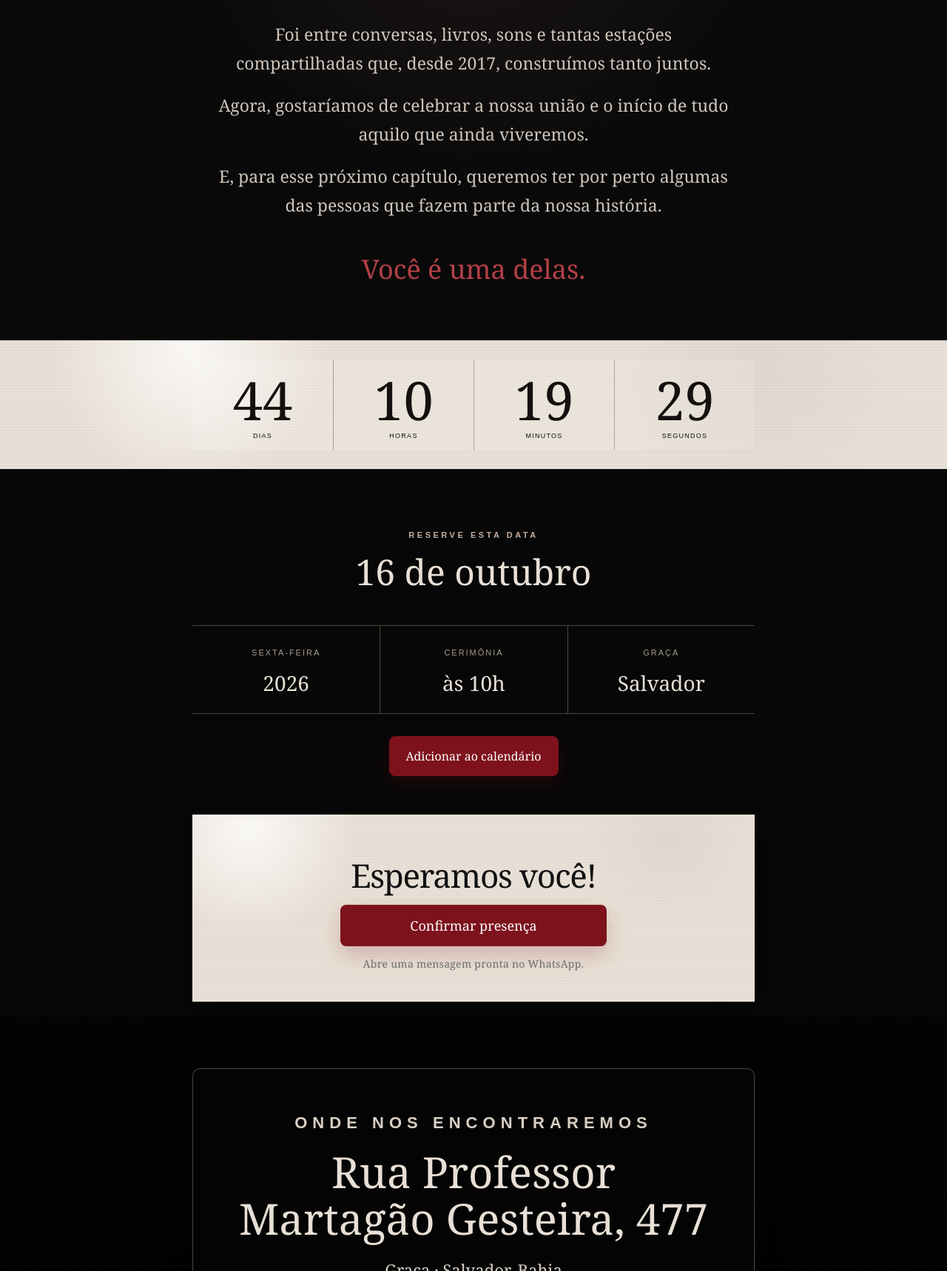
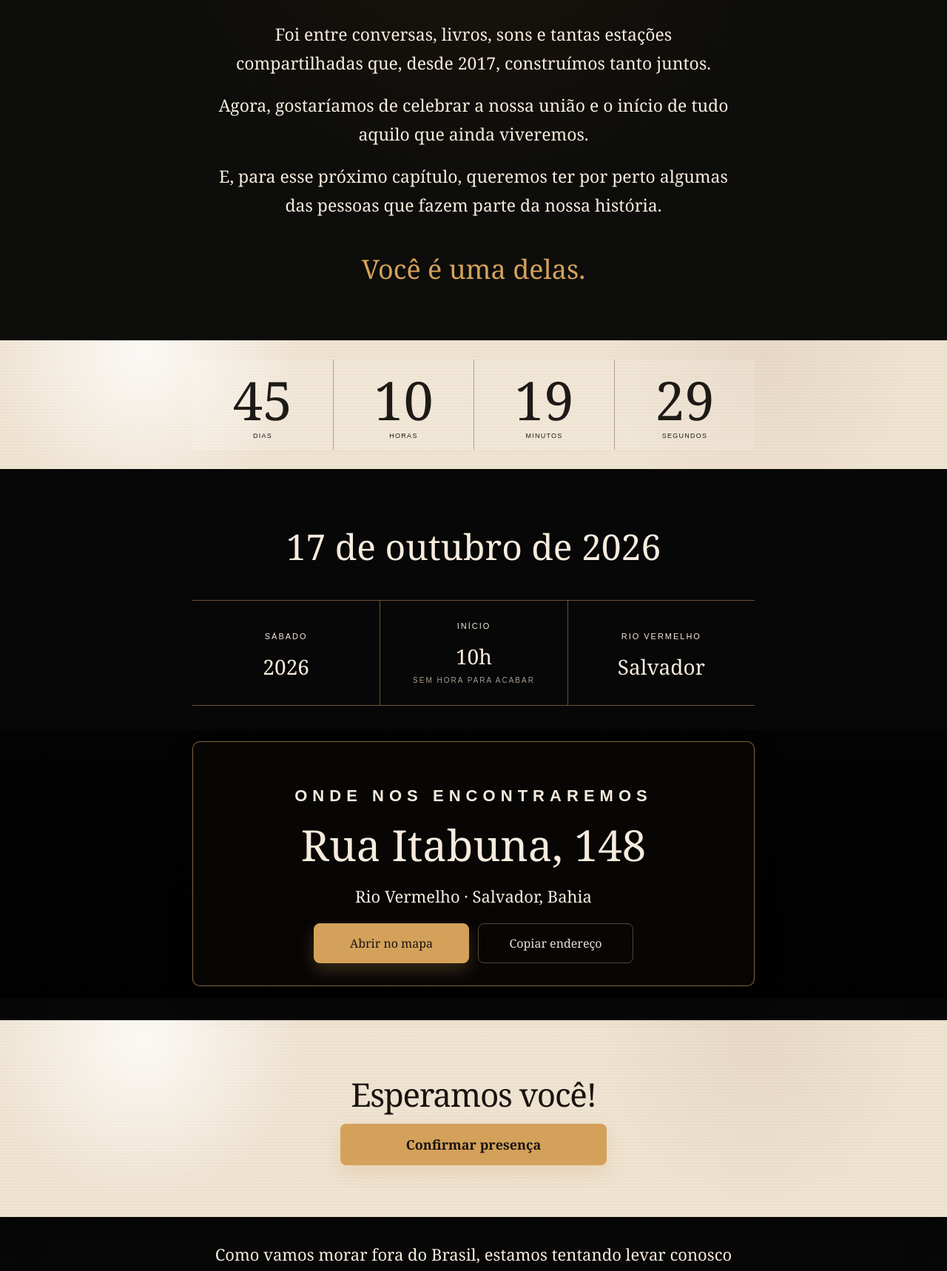
Before and after one commit to BrunoEduardo45/ConviteCasamento, a plain HTML site: page Festa.html in a window 1280 px wide. Shown: the part 1082-2800 px from the top of the page at 74% size. Drawn offline with Linux system fonts and the light colour scheme.

Commit message:
Atualizações festa

```diff
--- a/Festa.html
+++ b/Festa.html
@@ -4,12 +4,12 @@
 <head>
   <meta charset="UTF-8">
   <meta name="viewport" content="width=device-width, initial-scale=1.0">
-  <meta name="description" content="Convite de casamento de Bruno Eduardo e Beatriz Biscarde">
-  <title>Bruno Eduardo & Beatriz Biscarde | 16.10.2026</title>
+  <meta name="description" content="Convite da festa de Bruno Eduardo e Beatriz Biscarde">
+  <title>Bruno Eduardo & Beatriz Biscarde | 17.10.2026</title>
   <link rel="stylesheet" href="style.css">
 </head>
 
-<body>
+<body data-page="festa">
   <main>
     <section class="hero">
       <div class="hero-photo"></div>
@@ -21,7 +21,7 @@
           <em>&amp;</em>
           Bruno Eduardo
         </h1>
-        <strong class="date">16 · 10 · 2026</strong><small>Salvador · Bahia</small>
+        <p class="festa-callout">Festa do casamento</p>
         <a class="scroll" href="#convite">Abrir convite ↓</a>
       </div>
     </section>
@@ -45,40 +45,49 @@
       </div>
     </section>
 
-    <section class="when section">
-      <p class="eyebrow">Reserve esta data</p>
-      <h2>16 de outubro</h2>
+    <section class="when section festa-highlight">
+      <h2>17 de outubro de 2026</h2>
       <div class="details">
         <div class="detail-item">
-          <span class="label">Sexta-feira</span><b class="value">2026</b>
+          <span class="label">Sábado</span><b class="value">2026</b>
         </div>
         <div class="detail-item">
-          <span class="label">Cerimônia</span><b class="value">às 10h</b>
+          <span class="label">Início</span><b class="value">10h </br><span>Sem hora para acabar</span></b>
         </div>
         <div class="detail-item">
-          <span class="label">Graça</span><b class="value">Salvador</b>
+          <span class="label">Rio Vermelho</span><b class="value">Salvador</b>
         </div>
       </div>
-      <button class="primary" id="calendarButton">Adicionar ao calendário</button>
+
     </section>
 
-
-    <section class="rsvp section">
-      <h2>Esperamos você!</h2>
-      <button class="primary" id="whatsappButton">Confirmar presença</button>
-      <small>Abre uma mensagem pronta no WhatsApp.</small>
+    <section class="place newsection">
+      <div class="place-card">
+        <p class="eyebrow">Onde nos encontraremos</p>
+        <h2>Rua Itabuna, 148</h2>
+        <p>Rio Vermelho · Salvador, Bahia</p>
+        <div class="actions">
+          <a class="primary"
+            href="https://www.google.com/maps/search/?api=1&query=Rua+Itabuna+148+Rio+Vermelho+Salvador"
+            target="_blank">Abrir no mapa</a>
+          <button class="ghost" id="copyButton" data-address="Rua Itabuna, 148, Rio Vermelho, Salvador">Copiar
+            endereço</button>
+        </div>
+      </div>
     </section>
 
+    <section class="rsvp section festa-rsvp">
+      <h2>Esperamos você!</h2>
+      <button class="primary" id="whatsappButton"><b>Confirmar presença</b></button>
+    </section>
 
-    <section class="place section">
-      <div class="place-card">
-        <p class="eyebrow">Onde nos encontraremos</p>
-        <h2>Rua Professor<br>Martagão Gesteira, 477</h2>
-        <p>Graça · Salvador, Bahia</p>
-        <div class="actions"><a class="primary"
-            href="https://www.google.com/maps/search/?api=1&query=Rua+Professor+Martagao+Gesteira+477+Graca+Salvador"
-            target="_blank">Abrir no mapa</a><button class="ghost" id="copyButton">Copiar endereço</button></div>
-      </div>
+    <section class="gift-note section">
+      <p>Como vamos morar fora do Brasil, estamos tentando levar conosco menos coisas e mais histórias. Por isso,
+        não precisa se preocupar com o presente.</p>
+        <br>
+      <p>Mas, se ainda assim você quiser fazer questão de nos dar algo, pode fazê-lo transferindo via Pix para
+        <strong>beatrizbiscarde@gmail.com</strong>.
+      </p>
     </section>
 
   </main>
--- a/script.js
+++ b/script.js
@@ -1,7 +1,8 @@
-const casamento = new Date('2026-10-16T10:00:00-03:00');
+const page = document.body.dataset.page || 'casamento';
+const dataEvento = page === 'festa' ? new Date('2026-10-17T10:00:00-03:00') : new Date('2026-10-16T10:00:00-03:00');
 
 function atualizarContagem() {
-  const restante = Math.max(0, casamento.getTime() - Date.now());
+  const restante = Math.max(0, dataEvento.getTime() - Date.now());
   const valores = {
     days: Math.floor(restante / 86400000),
     hours: Math.floor(restante / 3600000 % 24),
@@ -16,12 +17,15 @@ atualizarContagem();
 setInterval(atualizarContagem, 1000);
 
 document.getElementById('copyButton').addEventListener('click', async (event) => {
-  await navigator.clipboard.writeText('Rua Professor Martagão Gesteira, 477, Graça');
+  const endereco = event.currentTarget.dataset.address || 'Rua Itabuna, 148, Rio Vermelho, Salvador';
+  await navigator.clipboard.writeText(endereco);
   event.currentTarget.textContent = 'Endereço copiado';
   setTimeout(() => event.currentTarget.textContent = 'Copiar endereço', 1800);
 });
 
 document.getElementById('whatsappButton').addEventListener('click', () => {
-  const mensagem = 'Olá, Bruno e Beatriz! Confirmo minha presença no casamento de vocês em 16 de outubro. 🖤';
+  const mensagem = page === 'festa'
+    ? 'Olá, Bruno e Beatriz! Confirmo minha presença na festa de vocês em 17 de outubro. 🕺'
+    : 'Olá, Bruno e Beatriz! Confirmo minha presença no casamento de vocês em 16 de outubro e na festa no dia 17. 🖤';
   window.open(`https://wa.me/?text=${encodeURIComponent(mensagem)}`, '_blank');
 });
--- a/style.css
+++ b/style.css
@@ -23,6 +23,14 @@ body {
     text-rendering: optimizeLegibility
 }
 
+body[data-page="festa"] {
+    --festivo: #d4a15a;
+    --festivo-escuro: #7d3d14;
+    --fundo-festa: #0d0d0b;
+    --fundo-papel: #efe3d1;
+    --texto-papel: #1d1a17;
+}
+
 button,
 a {
     font: inherit
@@ -39,6 +47,12 @@ main {
 .section {
     padding: 70px max(18px, calc((100vw - 850px)/2));
     text-align: center
+}
+
+.newsection {
+    padding: 16px;
+    text-align: center;
+    margin-bottom: 30px;
 }
 
 .eyebrow {
@@ -151,6 +165,11 @@ main {
     transition: opacity .25s ease, transform .25s ease, box-shadow .25s ease
 }
 
+body[data-page="festa"] .scroll {
+    background: linear-gradient(180deg, var(--festivo) 0%, var(--festivo-escuro) 100%);
+    box-shadow: 0 10px 22px rgba(160, 95, 34, .28), inset 0 1px 0 rgba(255, 255, 255, .18);
+}
+
 .scroll:hover {
     opacity: 1;
     transform: translateY(-1px);
@@ -179,18 +198,13 @@ main {
     font-weight: 400;
     line-height: 1.12;
     max-width: 760px;
-    margin: 0 auto 30px
-}
-
-.story h2 i,
-.story strong {
-    color: #b44048
+    margin: 0 auto 30px;
+    color: var(--festivo);
 }
 
 .story>p:not(.ornament) {
     font-size: clamp(18px, 2.2vw, 23px);
     line-height: 1.7;
-    color: #cfc5bc;
     max-width: 700px;
     margin: 18px auto
 }
@@ -233,7 +247,7 @@ main {
     border-top: 1px solid var(--linha);
     border-bottom: 1px solid var(--linha);
     width: min(100%, 760px);
-    margin: 22px auto 30px;
+    margin: 22px auto 0;
     overflow: hidden
 }
 
@@ -375,8 +389,6 @@ main {
     display: grid;
     place-items: center;
     background: linear-gradient(#0008, #000c);
-    padding-top: 70px;
-    padding-bottom: 84px
 }
 
 .place-card {
@@ -414,22 +426,141 @@ main {
     min-width: 210px
 }
 
-.rsvp {
-    display: flex;
-    align-items: center;
-    justify-content: center;
-    padding: 52px 22px 42px;
+body[data-page="festa"] .story {
+    background: radial-gradient(circle at 50% 15%, rgba(179, 121, 58, .12), rgba(13, 13, 11, .94) 50%);
+    color: #f7ebde;
+}
+
+body[data-page="festa"] .story h2 {
+    color: var(--festivo);
+}
+
+body[data-page="festa"] .story p,
+body[data-page="festa"] .story strong,
+body[data-page="festa"] .story h2 i,
+body[data-page="festa"] .story .eyebrow {
+    color: #f7ebde;
+}
+
+body[data-page="festa"] .story strong {
+    color: var(--festivo);
+}
+
+body[data-page="festa"] .when {
+    color: #f7ebde;
+}
+
+body[data-page="festa"] .when h2,
+body[data-page="festa"] .when .eyebrow,
+body[data-page="festa"] .details .detail-item .label,
+body[data-page="festa"] .details .detail-item .value,
+body[data-page="festa"] .place .eyebrow,
+body[data-page="festa"] .place-card p,
+body[data-page="festa"] .place-card h2,
+body[data-page="festa"] .gift-note p,
+body[data-page="festa"] .gift-note strong,
+body[data-page="festa"] .festive-note {
+    color: #f7ebde;
+}
+
+body[data-page="festa"] .rsvp h2 {
+    color: #1a1410;
+}
+
+body[data-page="festa"] .rsvp small {
+    display: none;
+}
+
+body[data-page="festa"] .primary {
+    background: var(--festivo);
+    color: #1a1410;
+    border-color: var(--festivo);
+    box-shadow: 0 10px 22px rgba(212, 161, 90, .22);
+}
+
+body[data-page="festa"] .primary:hover {
+    background: #c99143;
+    border-color: #c99143;
+    transform: translateY(-2px);
+}
+
+body[data-page="festa"] .details {
+    border-color: rgba(212, 161, 90, .5);
+}
+
+body[data-page="festa"] .details div {
+    border-left-color: rgba(212, 161, 90, .5);
+}
+
+body[data-page="festa"] .rsvp,
+body[data-page="festa"] .count-section {
     background:
-        radial-gradient(circle at 10% 8%, rgba(255, 255, 255, .78), transparent 20%),
-        radial-gradient(circle at 85% 12%, rgba(0, 0, 0, .035), transparent 18%),
-        repeating-linear-gradient(0deg, rgba(68, 52, 43, .03), rgba(68, 52, 43, .03) 1px, transparent 1px, transparent 4px),
-        #E8E0D6;
-    color: #111;
-    box-shadow: 0 12px 40px rgba(0, 0, 0, 0.45);
+        radial-gradient(circle at 15% 10%, rgba(255, 255, 255, .8), transparent 20%),
+        radial-gradient(circle at 80% 15%, rgba(110, 65, 28, .06), transparent 20%),
+        repeating-linear-gradient(0deg, rgba(88, 62, 35, .04), rgba(88, 62, 35, .04) 1px, transparent 1px, transparent 4px),
+        var(--fundo-papel);
+    color: var(--texto-papel);
+}
+
+body[data-page="festa"] .rsvp {
+    box-shadow: 0 12px 40px rgba(0, 0, 0, 0.3);
+}
+
+body[data-page="festa"] .count-section {
+    color: var(--texto-papel);
+}
+
+body[data-page="festa"] .countdown b,
+body[data-page="festa"] .countdown span,
+body[data-page="festa"] .countdown div,
+body[data-page="festa"] .countdown span {
+    color: var(--texto-papel);
+}
+
+body[data-page="festa"] .hero h1 em {
+    color: var(--festivo);
+}
+
+body[data-page="festa"] .place-card {
+    border-color: rgba(212, 161, 90, .6);
+    box-shadow: 0 18px 38px rgba(0, 0, 0, .2);
+    background: rgba(8, 7, 6, .88);
+}
+
+body[data-page="festa"] .festa-callout {
+    margin: 10px 0 0;
+    font: 700 12px Arial, sans-serif;
+    letter-spacing: .28em;
+    text-transform: uppercase;
+    color: var(--festivo);
+}
+
+body[data-page="festa"] .festive-note {
+    margin: 24px auto 0;
+    max-width: 640px;
+    font-size: clamp(18px, 2vw, 22px);
+    line-height: 1.6;
+    color: #f0dcc4;
+    font-style: italic;
+}
+
+body[data-page="festa"] .gift-note {
     max-width: 760px;
-    margin: 20px auto;
-    flex-direction: column;
+    margin: 0 auto 60px;
+    padding: 32px 20px 0;
     text-align: center;
+    color: #f2e9df;
+}
+
+body[data-page="festa"] .gift-note p {
+    margin: 0 0 12px;
+    font-size: clamp(18px, 2vw, 22px);
+    line-height: 1.7;
+}
+
+body[data-page="festa"] .gift-note strong {
+    color: var(--festivo);
+    font-weight: 700;
 }
 
 .rsvp h2 {
@@ -555,6 +686,10 @@ footer span {
         padding-block: 48px
     }
 
+    .newsection {
+        padding-block: 48px
+    }
+
     .details {
         grid-template-columns: 1fr
     }
```
Also changed, not shown: Casamento.html (+25 -7 lines).
